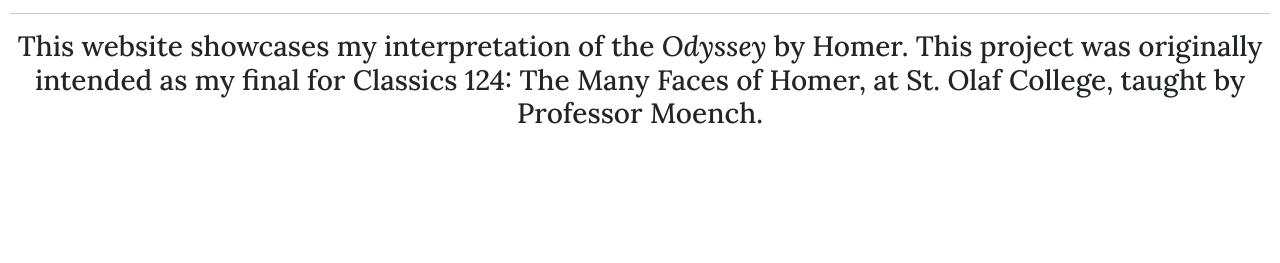
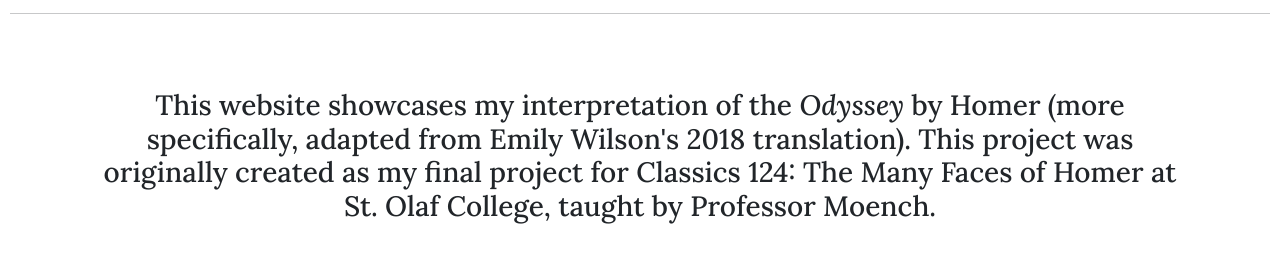
Before and after one commit to VictoryMa8/the-iliad, a website: page about.html in a window 1280 px wide. Shown: the part 117-380 px from the top of the page. Drawn offline with nearby package versions, Linux system fonts and the light colour scheme; a web font is replaced by a local one.

Commit message:
wording changes

```diff
--- a/about.html
+++ b/about.html
@@ -47,8 +47,13 @@
     <div id="title-card">
         <h1>About</h1>
         <hr>
-        <h3>This website showcases my interpretation of the <i>Odyssey</i> by Homer. This project was originally
-            intended as my final for Classics 124: The Many Faces of Homer, at St. Olaf College, taught by Professor
+        <h3 id="abt-card">This website showcases my interpretation of the <i>Odyssey</i> by Homer (more specifically,
+            adapted
+            from Emily
+            Wilson's 2018 translation). This project was
+            originally
+            created as my final project for Classics 124: The Many Faces of Homer at St. Olaf College, taught by
+            Professor
             Moench.</h3>
     </div>
 
--- a/styles.css
+++ b/styles.css
@@ -148,3 +148,7 @@
 .project__image {
   margin-left: -50%;
 }
+
+#abt-card {
+  margin: 75px;
+}
```
Also changed, not shown: contact.html (+1 -1 lines).
